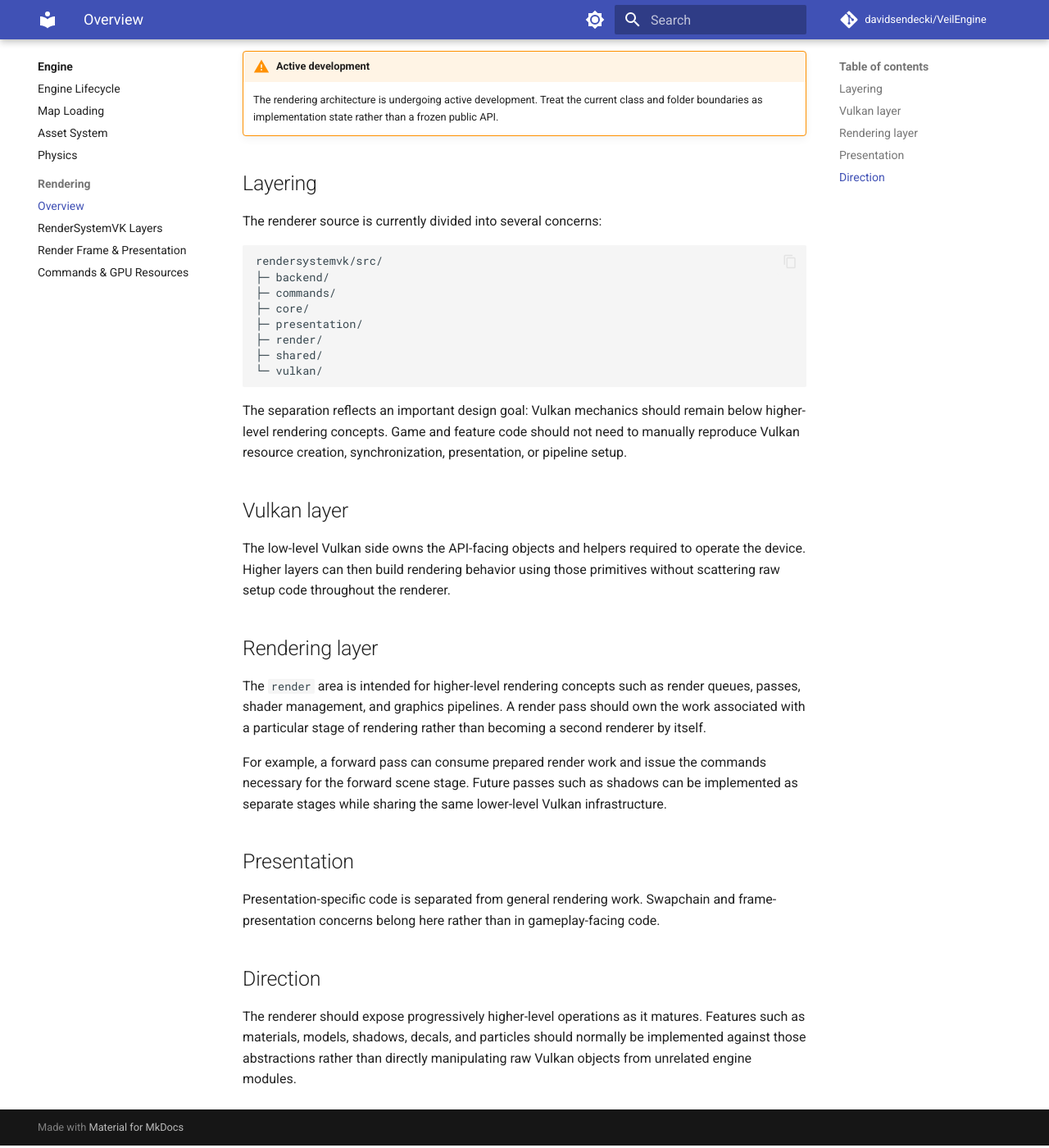
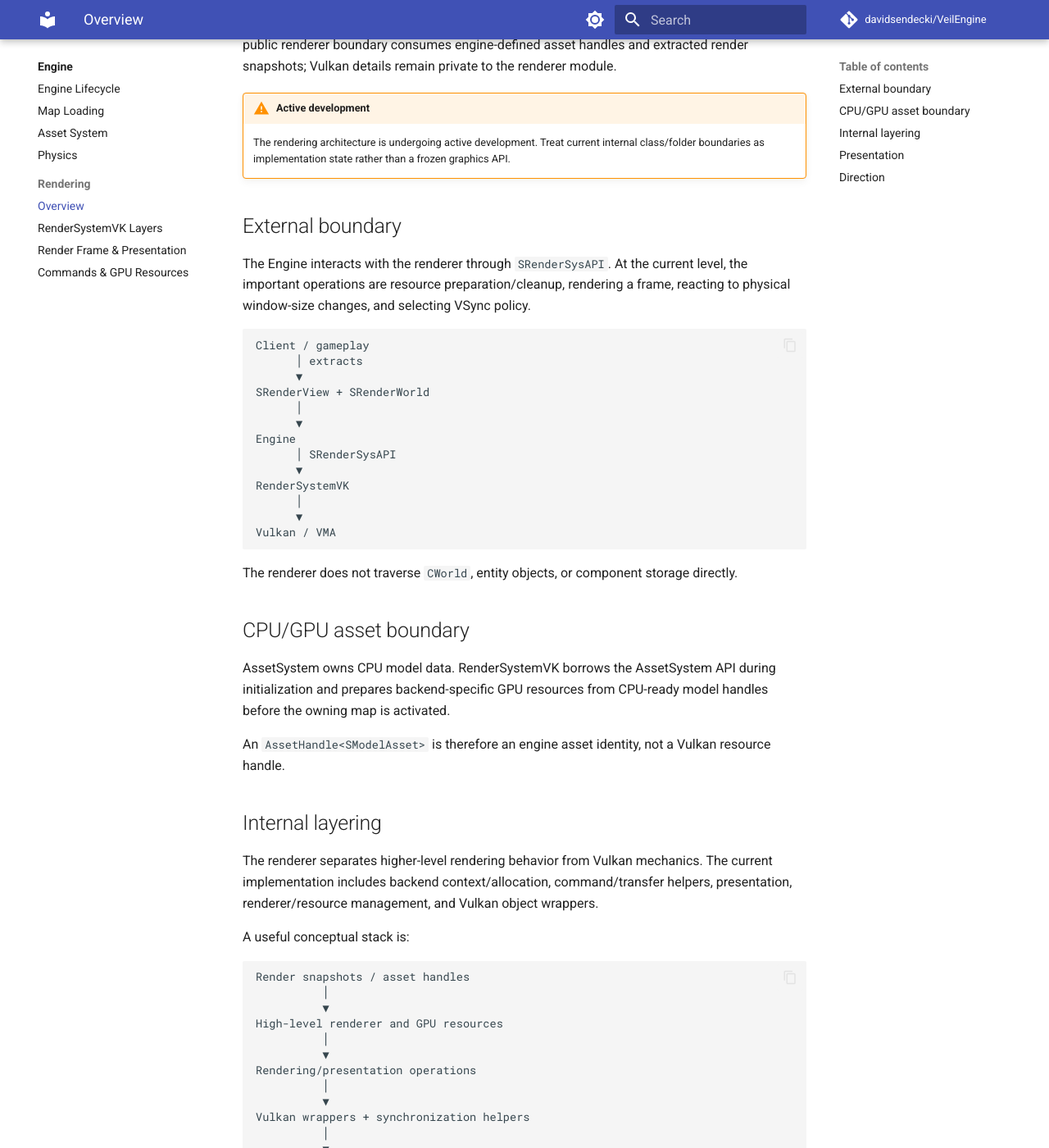
Before and after one commit to davidsendecki/VeilEngine-Doc, an MkDocs documentation site: the page built from docs/engine/rendering.md, in a window 1280 px wide and 1400 px high, scrolled down 211 px. Shown: the whole window at 82% size. Built offline with MkDocs 1.6.1 and Material for MkDocs 9.7.7, drawn with Linux system fonts in a browser that asks for light colours; comment, search, counter and statistics services are not loaded; some of the changed text lies outside the part shown.

Commit message:
Clean up renderer overview

````diff
--- a/docs/engine/rendering.md
+++ b/docs/engine/rendering.md
@@ -1,41 +1,64 @@
 # Rendering
 
-Veil's runtime rendering backend is implemented in `src/rendersystemvk` and targets Vulkan.
+Veil's runtime rendering backend is implemented by **RenderSystemVK** and targets Vulkan. The public renderer boundary consumes engine-defined asset handles and extracted render snapshots; Vulkan details remain private to the renderer module.
 
 !!! warning "Active development"
-    The rendering architecture is undergoing active development. Treat the current class and folder boundaries as implementation state rather than a frozen public API.
+    The rendering architecture is undergoing active development. Treat current internal class/folder boundaries as implementation state rather than a frozen graphics API.
 
-## Layering
+## External boundary
 
-The renderer source is currently divided into several concerns:
+The Engine interacts with the renderer through `SRenderSysAPI`. At the current level, the important operations are resource preparation/cleanup, rendering a frame, reacting to physical window-size changes, and selecting VSync policy.
 
 ```text
-rendersystemvk/src/
-├─ backend/
-├─ commands/
-├─ core/
-├─ presentation/
-├─ render/
-├─ shared/
-└─ vulkan/
+Client / gameplay
+      │ extracts
+      ▼
+SRenderView + SRenderWorld
+      │
+      ▼
+Engine
+      │ SRenderSysAPI
+      ▼
+RenderSystemVK
+      │
+      ▼
+Vulkan / VMA
 ```
 
-The separation reflects an important design goal: Vulkan mechanics should remain below higher-level rendering concepts. Game and feature code should not need to manually reproduce Vulkan resource creation, synchronization, presentation, or pipeline setup.
+The renderer does not traverse `CWorld`, entity objects, or component storage directly.
 
-## Vulkan layer
+## CPU/GPU asset boundary
 
-The low-level Vulkan side owns the API-facing objects and helpers required to operate the device. Higher layers can then build rendering behavior using those primitives without scattering raw setup code throughout the renderer.
+AssetSystem owns CPU model data. RenderSystemVK borrows the AssetSystem API during initialization and prepares backend-specific GPU resources from CPU-ready model handles before the owning map is activated.
 
-## Rendering layer
+An `AssetHandle<SModelAsset>` is therefore an engine asset identity, not a Vulkan resource handle.
 
-The `render` area is intended for higher-level rendering concepts such as render queues, passes, shader management, and graphics pipelines. A render pass should own the work associated with a particular stage of rendering rather than becoming a second renderer by itself.
+## Internal layering
 
-For example, a forward pass can consume prepared render work and issue the commands necessary for the forward scene stage. Future passes such as shadows can be implemented as separate stages while sharing the same lower-level Vulkan infrastructure.
+The renderer separates higher-level rendering behavior from Vulkan mechanics. The current implementation includes backend context/allocation, command/transfer helpers, presentation, renderer/resource management, and Vulkan object wrappers.
+
+A useful conceptual stack is:
+
+```text
+Render snapshots / asset handles
+          │
+          ▼
+High-level renderer and GPU resources
+          │
+          ▼
+Rendering/presentation operations
+          │
+          ▼
+Vulkan wrappers + synchronization helpers
+          │
+          ▼
+Vulkan + VMA
+```
 
 ## Presentation
 
-Presentation-specific code is separated from general rendering work. Swapchain and frame-presentation concerns belong here rather than in gameplay-facing code.
+Swapchain and presentation behavior are renderer-owned. Window changes are reported to the renderer, which defers swapchain recreation to a safe rendering boundary rather than rebuilding presentation state inside the platform callback.
 
 ## Direction
 
-The renderer should expose progressively higher-level operations as it matures. Features such as materials, models, shadows, decals, and particles should normally be implemented against those abstractions rather than directly manipulating raw Vulkan objects from unrelated engine modules.
+New graphics features should normally enter through renderer-owned abstractions. Gameplay and unrelated runtime modules should not manipulate descriptor pools, command pools, fences, image layouts, or raw Vulkan pipelines directly.
````
